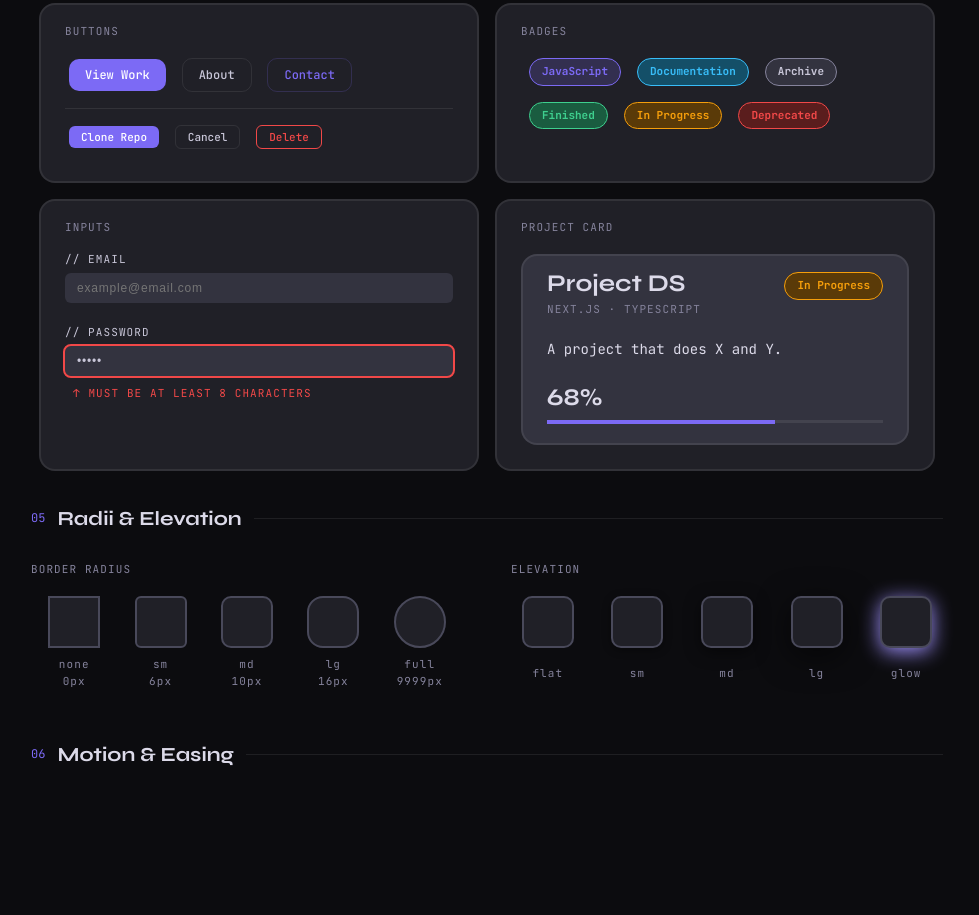
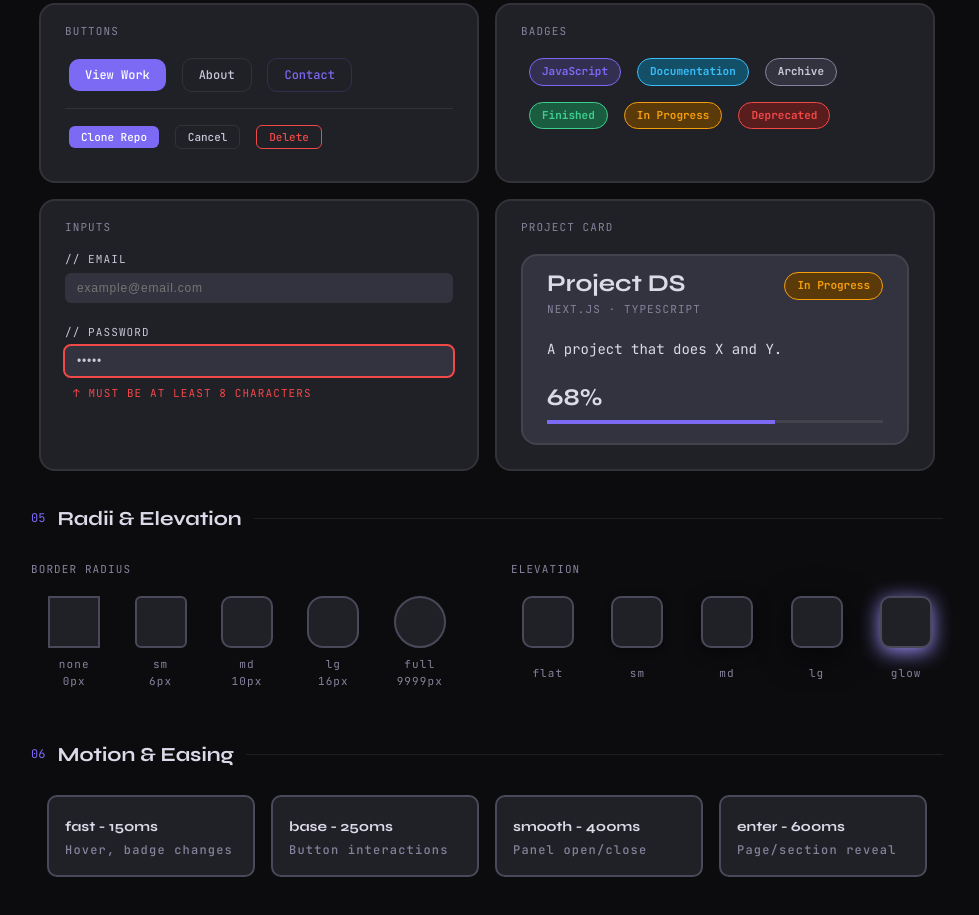
Before and after one commit to tarcies/design-system, a plain HTML site: page index.html in a window 1280 px wide. Shown: the part 1726-2641 px from the top of the page, without its empty margins (153-1132 px from the left). Before the commit the page ends 2545 px from the top, so only its background shows below. Drawn offline with Linux system fonts and the light colour scheme.

Commit message:
feat: add motion and easing section

```diff
--- a/index.html
+++ b/index.html
@@ -432,7 +432,26 @@
           <div class="divider"></div>
         </div>
 
-        <div class="section-body"></div>
+        <div class="section-body">
+          <div class="motion-easing-row">
+            <div class="motion-item" style="transition: 0.15s ease;">
+              <p class="motion-label h2">fast - 150ms</p>
+              <p class="motion-desc label">Hover, badge changes</p>
+            </div>
+            <div class="motion-item" style="transition: 0.25s ease;">
+              <p class="motion-label h2">base - 250ms</p>
+              <p class="motion-desc label">Button interactions</p>
+            </div>
+            <div class="motion-item" style="transition: 0.4s ease-out;">
+              <p class="motion-label h2">smooth - 400ms</p>
+              <p class="motion-desc label">Panel open/close</p>
+            </div>
+            <div class="motion-item" style="transition: 0.6s cubic-bezier(0.16, 1, 0.7, 1);">
+              <p class="motion-label h2">enter - 600ms</p>
+              <p class="motion-desc label">Page/section reveal</p>
+            </div>
+          </div>
+        </div>
       </section>
 
       <footer></footer>
--- a/style.css
+++ b/style.css
@@ -698,6 +698,9 @@ body {
     z-index: 2;
 }
 
+
+/* ------- Radii & Elevation ------- */
+
 .section-radii-elevation {
     display: grid;
     grid-template-columns: 1fr 1fr;
@@ -759,3 +762,44 @@ body {
 .elev-accent {
     box-shadow: 0 4px 20px var(--accent-glow);
 }
+
+
+/* ------- Motion & Easing ------- */
+
+.motion-easing-row {
+    width: 100%;
+    display: flex;
+    flex-wrap: wrap;
+    justify-content: space-evenly;
+    align-items: center;
+    margin: var(--space-6) 0;
+    padding: 0 var(--space-2);
+    gap: var(--space-2);
+}
+
+.motion-item {
+    min-width: 16em;
+    padding: var(--space-4);
+    background-color: var(--bg-surface);
+    border: 2px solid var(--bg-subtle);
+    border-radius: var(--radius-md);
+    cursor: pointer;
+}
+
+.motion-label {
+    font-size: 14px;
+    line-height: 2;
+}
+
+.motion-desc {
+    text-transform: none;
+    font-size: 12px;
+    font-weight: 500;
+    line-height: 1.5;
+}
+
+.motion-item:hover {
+    border-color: var(--accent);
+    color: var(--accent);
+    transform: translateY(-4px);
+}
```
